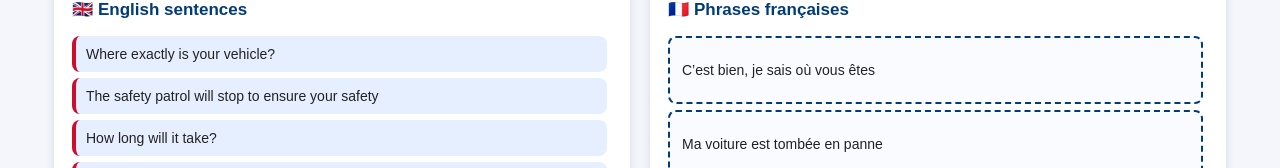
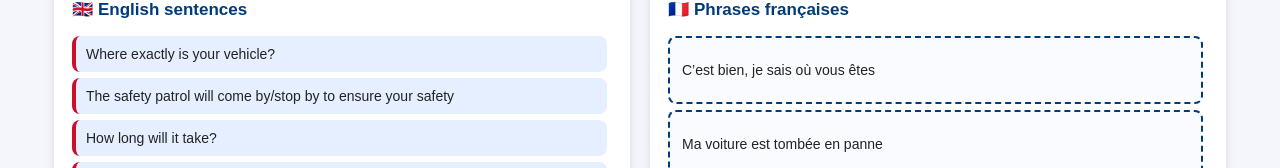
Before and after one commit to amidesordi-73/Emergency-call-2, a plain HTML site: page panne_en_fr.html in a window 1280 px wide. Shown: the part 208-376 px from the top of the page. Drawn offline with Linux system fonts and the light colour scheme.

Commit message:
Update panne_en_fr.html

```diff
--- a/panne_en_fr.html
+++ b/panne_en_fr.html
@@ -254,7 +254,7 @@
         ["p12", "Vos warnings", "Your warning lights"],
         ["p13", "Avez-vous mis vos warnings ?", "Have you put on your warning lights?"],
         ["p14", "Ne bougez pas", "Don’t move"],
-        ["p15", "La patrouille de sécurité va passer pour assurer votre sécurité", "The safety patrol will stop to ensure your safety"],
+        ["p15", "La patrouille de sécurité va passer pour assurer votre sécurité", "The safety patrol will come by/stop by to ensure your safety"],
         ["p16", "Attendez la patrouille de sécurité", "Wait for the safety patrol (to arrive)"],
         ["p17", "La glissière de sécurité", "The safety barrier"],
         ["p18", "Vous devez vous mettre derrière la glissière de sécurité", "You must get behind the safety barrier"],
```
